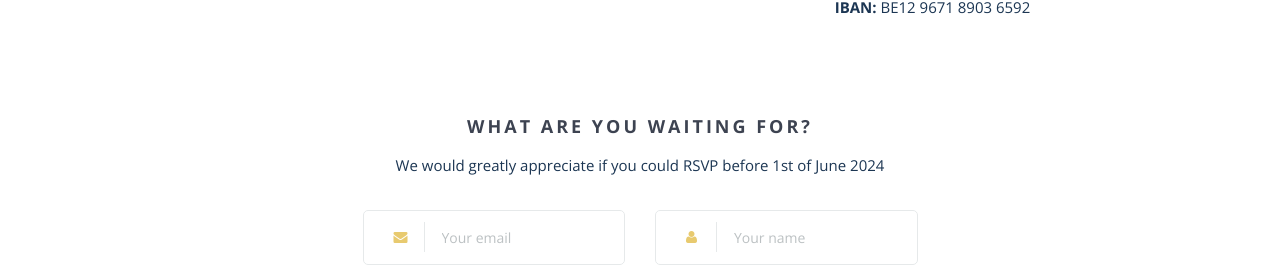
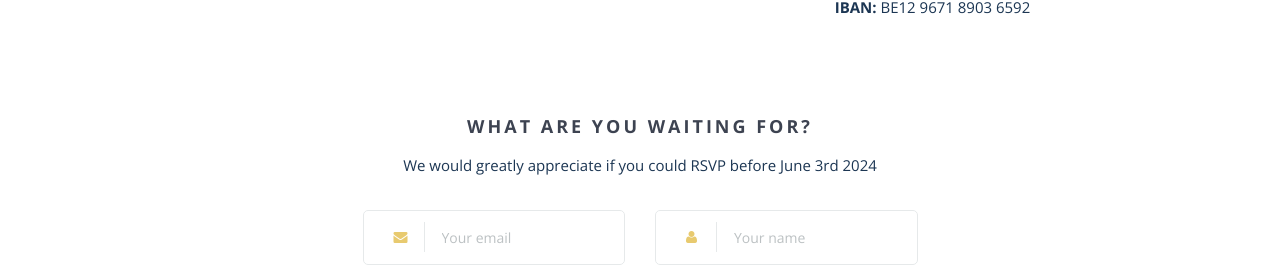
Before and after one commit to johnandparisawedding/johnandparisawedding, a website: page index.html in a window 1280 px wide. Shown: the part 4779-5045 px from the top of the page. Drawn offline with nearby package versions, Linux system fonts and the light colour scheme; a script that the page names is missing; files whose address does not match are found by name.

Commit message:
Adjust RSVP date

```diff
--- a/index.html
+++ b/index.html
@@ -349,7 +349,7 @@
             <div class="row">
                 <div class="col-md-6 col-md-offset-3">
                     <h3>What are you waiting for?</h3>
-                    <p>We would greatly appreciate if you could RSVP before 1st of June 2024</p>
+                    <p>We would greatly appreciate if you could RSVP before June 3rd 2024</p>
                     <form id="rsvp-form" class="rsvp-form"
                         action=""
                         method="POST">
```
